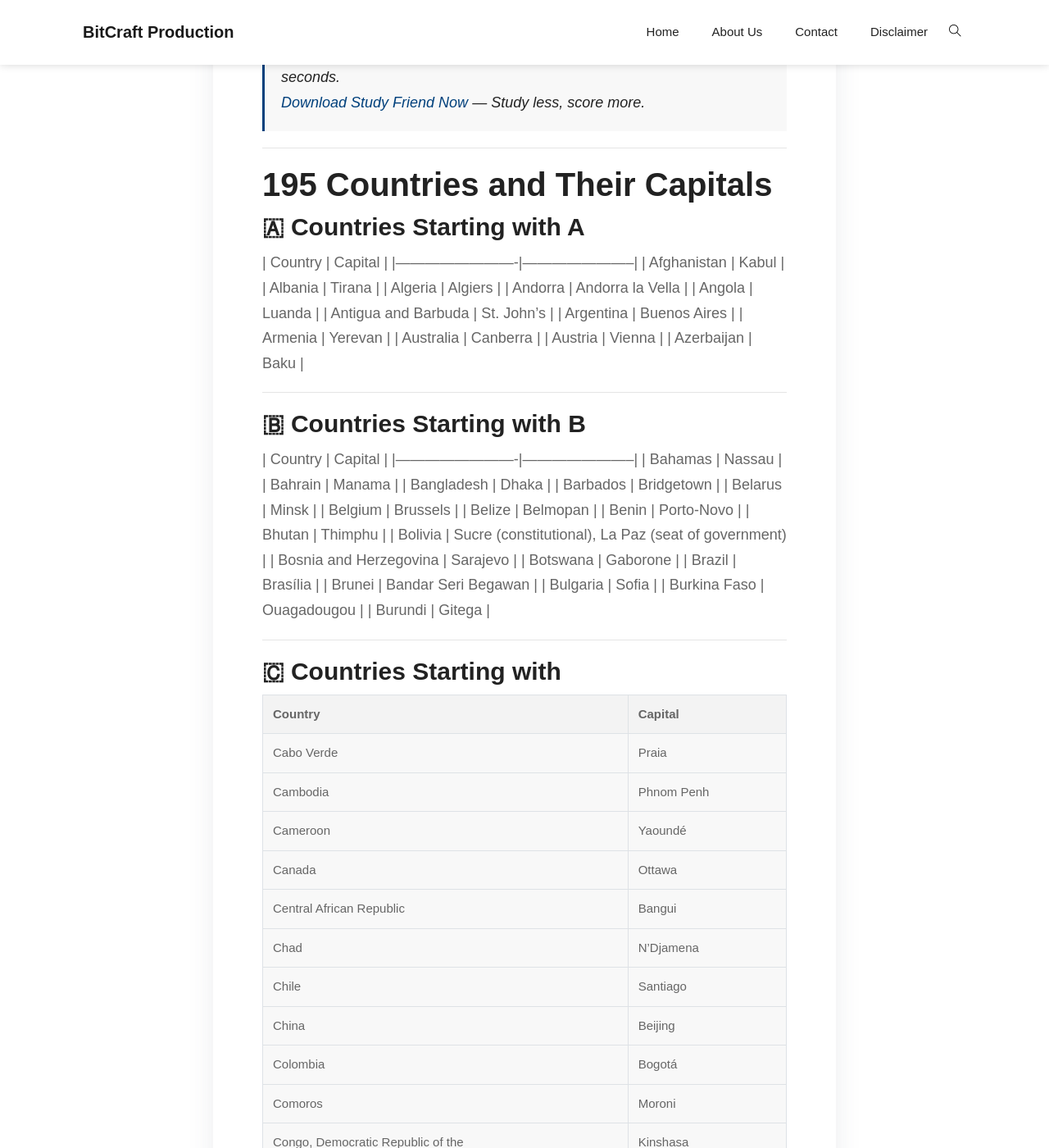
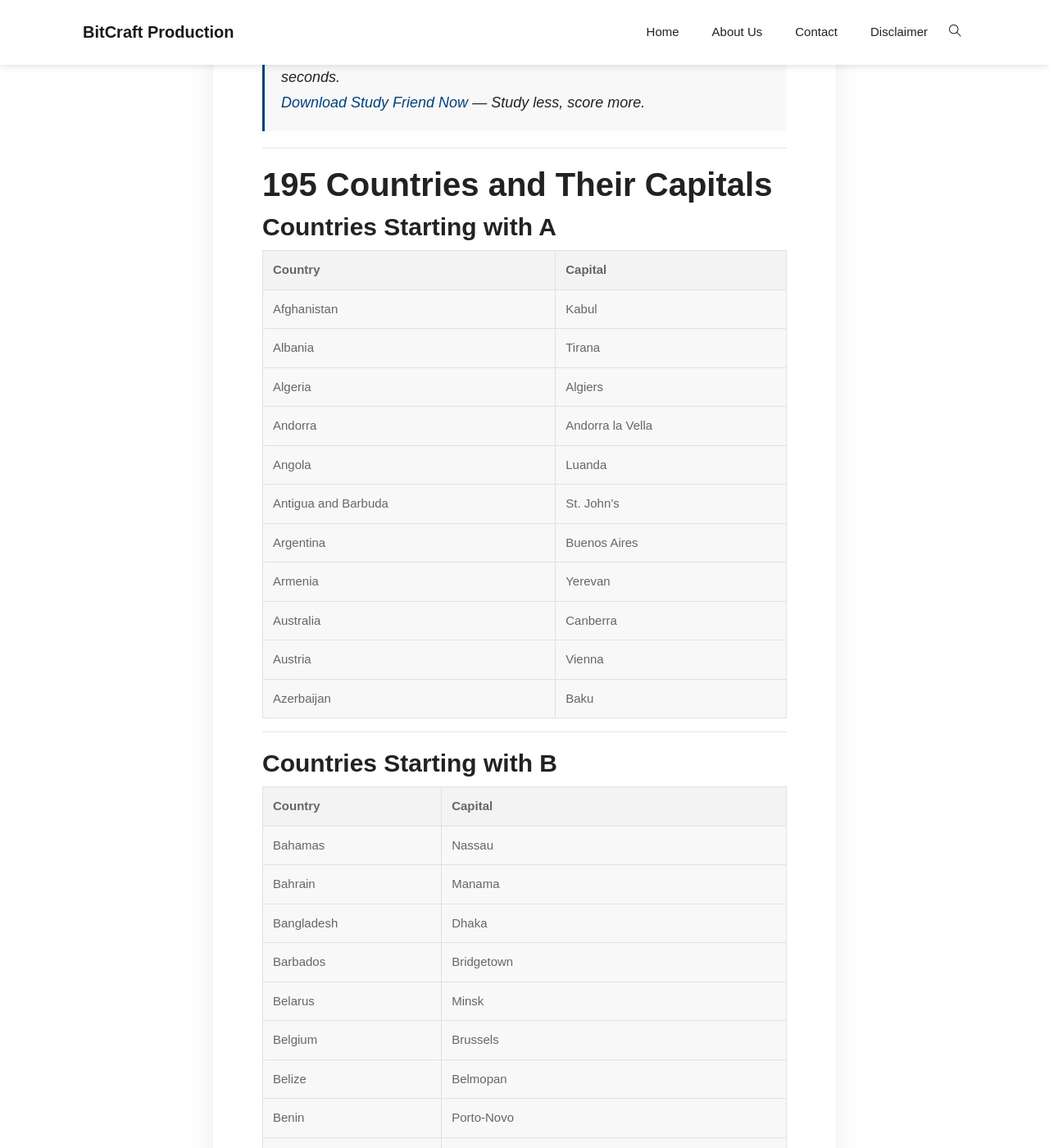
Before and after one commit to BitCraftProduction/bitcraftproduction.github.io, a Jekyll site: the page built from _posts/2025-04-21-all-countries-with-their-capitals.md, in a window 1280 px wide and 1400 px high, scrolled down 1178 px. Shown: the whole window at 82% size. Built offline with Jekyll 4.4.1, drawn with Linux system fonts in a browser that asks for light colours; some web fonts are replaced; comment, search, counter and statistics services are not loaded; some of the changed text lies outside the part shown.

Commit message:
Countries Capitals

```diff
--- a/_posts/2025-04-21-all-countries-with-their-capitals.md
+++ b/_posts/2025-04-21-all-countries-with-their-capitals.md
@@ -60,7 +60,8 @@ Perfect! Here's a short and effective structure with **Problem → Solution →
 
 ## 195 Countries and Their Capitals
 
-### 🇦 Countries Starting with A
+### Countries Starting with A
+
 | Country                 | Capital               |
 |-------------------------|-----------------------|
 | Afghanistan             | Kabul                 |
@@ -77,7 +78,8 @@ Perfect! Here's a short and effective structure with **Problem → Solution →
 
 ---
 
-### 🇧 Countries Starting with B
+### Countries Starting with B
+
 | Country                 | Capital               |
 |-------------------------|-----------------------|
 | Bahamas                 | Nassau                |
@@ -100,7 +102,7 @@ Perfect! Here's a short and effective structure with **Problem → Solution →
 
 ---
 
-### 🇨 Countries Starting with
+### Countries Starting with C
 
 | Country                          | Capital               |
 |----------------------------------|-----------------------|
@@ -135,7 +137,7 @@ Perfect! Here's a short and effective structure with **Problem → Solution →
 
 ---
 
-### 🇪 Countries Starting wit E
+### Countries Starting wit E
 
 | Country               | Capital               |
 |-----------------------|-----------------------|
@@ -151,7 +153,7 @@ Perfect! Here's a short and effective structure with **Problem → Solution →
 
 ---
 
-### 🇫 Countries Starting wih F
+### Countries Starting wih F
 
 | Country               | Capital               |
 |-----------------------|-----------------------|
@@ -161,7 +163,7 @@ Perfect! Here's a short and effective structure with **Problem → Solution →
 
 ---
 
-### 🇬 Countries Starting wth G
+### Countries Starting wth G
 
 | Country               | Capital               |
 |-----------------------|-----------------------|
@@ -179,7 +181,7 @@ Perfect! Here's a short and effective structure with **Problem → Solution →
 
 ---
 
-### 🇭 Countries Starting ith H
+### Countries Starting ith H
 
 | Country               | Capital               |
 |-----------------------|-----------------------|
@@ -189,7 +191,7 @@ Perfect! Here's a short and effective structure with **Problem → Solution →
 
 ---
 
-### 🇮 Countries Startingwith I
+### Countries Startingwith I
 
 | Country               | Capital               |
 |-----------------------|-----------------------|
@@ -205,7 +207,7 @@ Perfect! Here's a short and effective structure with **Problem → Solution →
 
 ---
 
-### 🇯 Countries Startin with J
+### Countries Startin with J
 
 | Country               | Capital               |
 |-----------------------|-----------------------|
@@ -215,7 +217,7 @@ Perfect! Here's a short and effective structure with **Problem → Solution →
 
 ---
 
-### 🇰 Countries Startig with K
+### Countries Startig with K
 
 | Country               | Capital               |
 |-----------------------|-----------------------|
@@ -229,7 +231,7 @@ Perfect! Here's a short and effective structure with **Problem → Solution →
 
 ---
 
-### 🇱 Countries Startng with L
+### Countries Startng with L
 
 | Country               | Capital               |
 |-----------------------|-----------------------|
@@ -245,7 +247,7 @@ Perfect! Here's a short and effective structure with **Problem → Solution →
 
 ---
 
-### 🇲 Countries Staring with M
+### Countries Staring with M
 
 | Country               | Capital               |
 |-----------------------|-----------------------|
@@ -270,7 +272,7 @@ Perfect! Here's a short and effective structure with **Problem → Solution →
 
 ---
 
-### 🇳 Countries Starting with N
+### Countries Starting with N
 
 | Country             | Capital        |
 |---------------------|----------------|
@@ -287,7 +289,7 @@ Perfect! Here's a short and effective structure with **Problem → Solution →
 
 ---
 
-### 🇴 Country Starting with O
+### Country Starting with O
 
 | Country             | Capital        |
 |---------------------|----------------|
@@ -295,7 +297,7 @@ Perfect! Here's a short and effective structure with **Problem → Solution →
 
 ---
 
-### 🇵 Countries Starting with P
+### Countries Starting with P
 
 | Country             | Capital        |
 |---------------------|----------------|
@@ -312,7 +314,7 @@ Perfect! Here's a short and effective structure with **Problem → Solution →
 
 ---
 
-### 🇶 Country Starting with Q
+### Country Starting with Q
 
 | Country             | Capital        |
 |---------------------|----------------|
@@ -320,7 +322,7 @@ Perfect! Here's a short and effective structure with **Problem → Solution →
 
 ---
 
-### 🇷 Countries Starting with R
+### Countries Starting with R
 
 | Country             | Capital        |
 |---------------------|----------------|
@@ -330,7 +332,7 @@ Perfect! Here's a short and effective structure with **Problem → Solution →
 
 ---
 
-### 🇸 Countries Starting with S
+### Countries Starting with S
 
 | Country                         | Capital            |
 |----------------------------------|--------------------|
@@ -362,7 +364,7 @@ Perfect! Here's a short and effective structure with **Problem → Solution →
 
 ---
 
-### 🇹 Countries Starting with T
+### Countries Starting with T
 
 | Country             | Capital        |
 |---------------------|----------------|
@@ -380,7 +382,7 @@ Perfect! Here's a short and effective structure with **Problem → Solution →
 
 ---
 
-### 🇺 Countries Starting with U
+### Countries Starting with U
 
 | Country                  | Capital        |
 |--------------------------|----------------|
@@ -394,7 +396,7 @@ Perfect! Here's a short and effective structure with **Problem → Solution →
 
 ---
 
-### 🇻 Countries Starting with V
+### Countries Starting with V
 
 | Country             | Capital        |
 |---------------------|----------------|
@@ -405,7 +407,7 @@ Perfect! Here's a short and effective structure with **Problem → Solution →
 
 ---
 
-### 🇾 Country Starting with Y
+### Country Starting with Y
 
 | Country             | Capital        |
 |---------------------|----------------|
@@ -413,7 +415,7 @@ Perfect! Here's a short and effective structure with **Problem → Solution →
 
 ---
 
-### 🇿 Countries Starting with Z
+### Countries Starting with Z
 
 | Country             | Capital        |
 |---------------------|----------------|
```
Also changed, not shown: other parts of _posts/2025-04-21-all-countries-with-their-capitals.md (+1 -1 lines).
